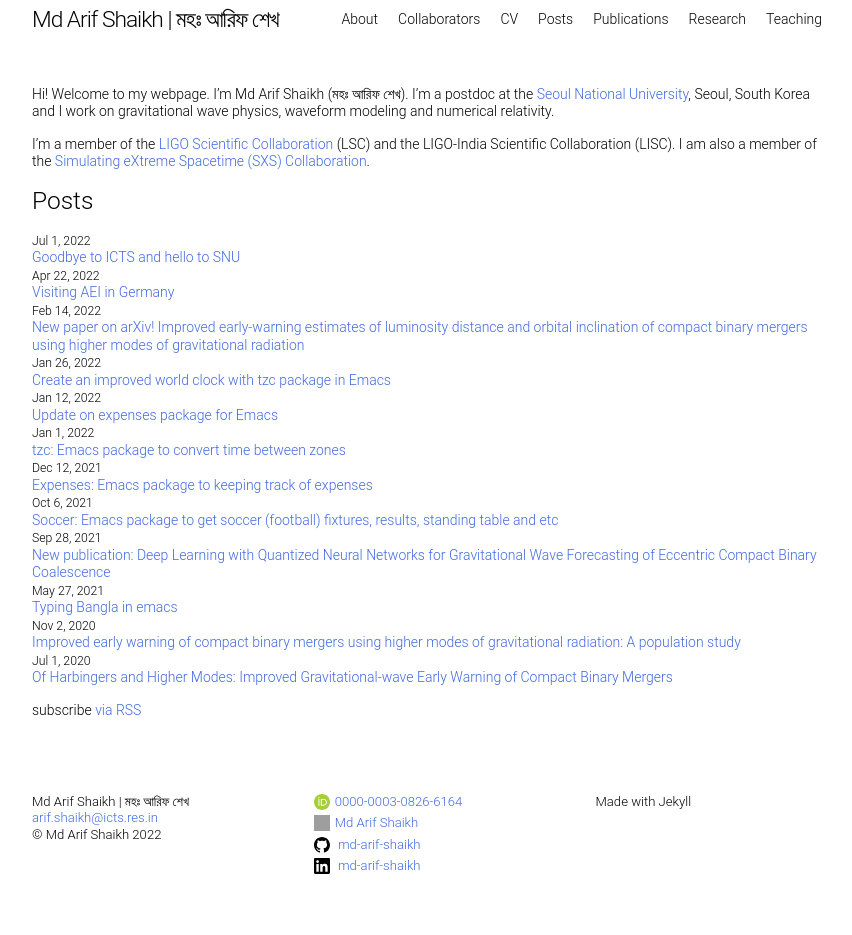
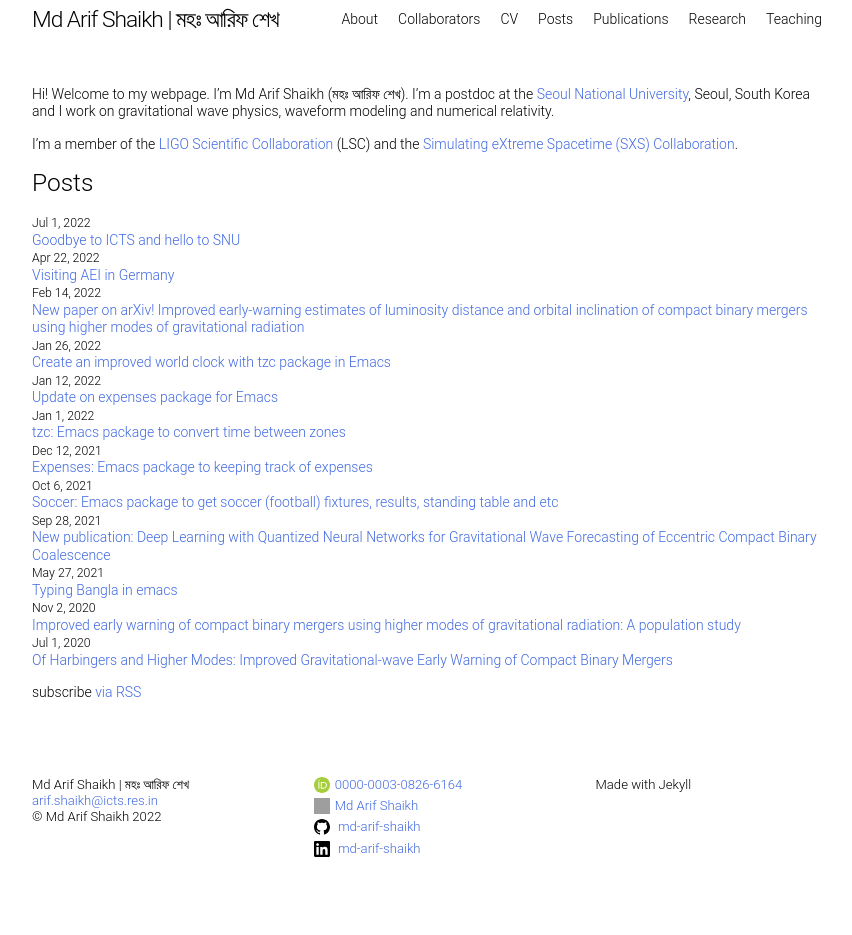
Before and after one commit to md-arif-shaikh/md-arif-shaikh.github.io, a Jekyll site: the page built from index.md, in a window 1280 px wide. Shown: the whole page, without its empty margins (213-1065 px from the left). Built offline with Jekyll 4.4.1, drawn with Linux system fonts in a browser that asks for light colours; grey boxes are pictures that could not be loaded.

Commit message:
Update index.md

```diff
--- a/index.md
+++ b/index.md
@@ -7,4 +7,4 @@ layout: home
 
 Hi! Welcome to my webpage. I'm Md Arif Shaikh (মহঃ আরিফ শেখ). I'm a postdoc at the [Seoul National University](https://en.snu.ac.kr), Seoul, South Korea and I work on gravitational wave physics, waveform modeling and numerical relativity.
 
-I'm a member of the [LIGO Scientific Collaboration](https://www.ligo.org/) (LSC) and the LIGO-India Scientific Collaboration (LISC). I am also a member of the [Simulating eXtreme Spacetime (SXS) Collaboration](https://www.black-holes.org/).
+I'm a member of the [LIGO Scientific Collaboration](https://www.ligo.org/) (LSC) and the [Simulating eXtreme Spacetime (SXS) Collaboration](https://www.black-holes.org/).
```
